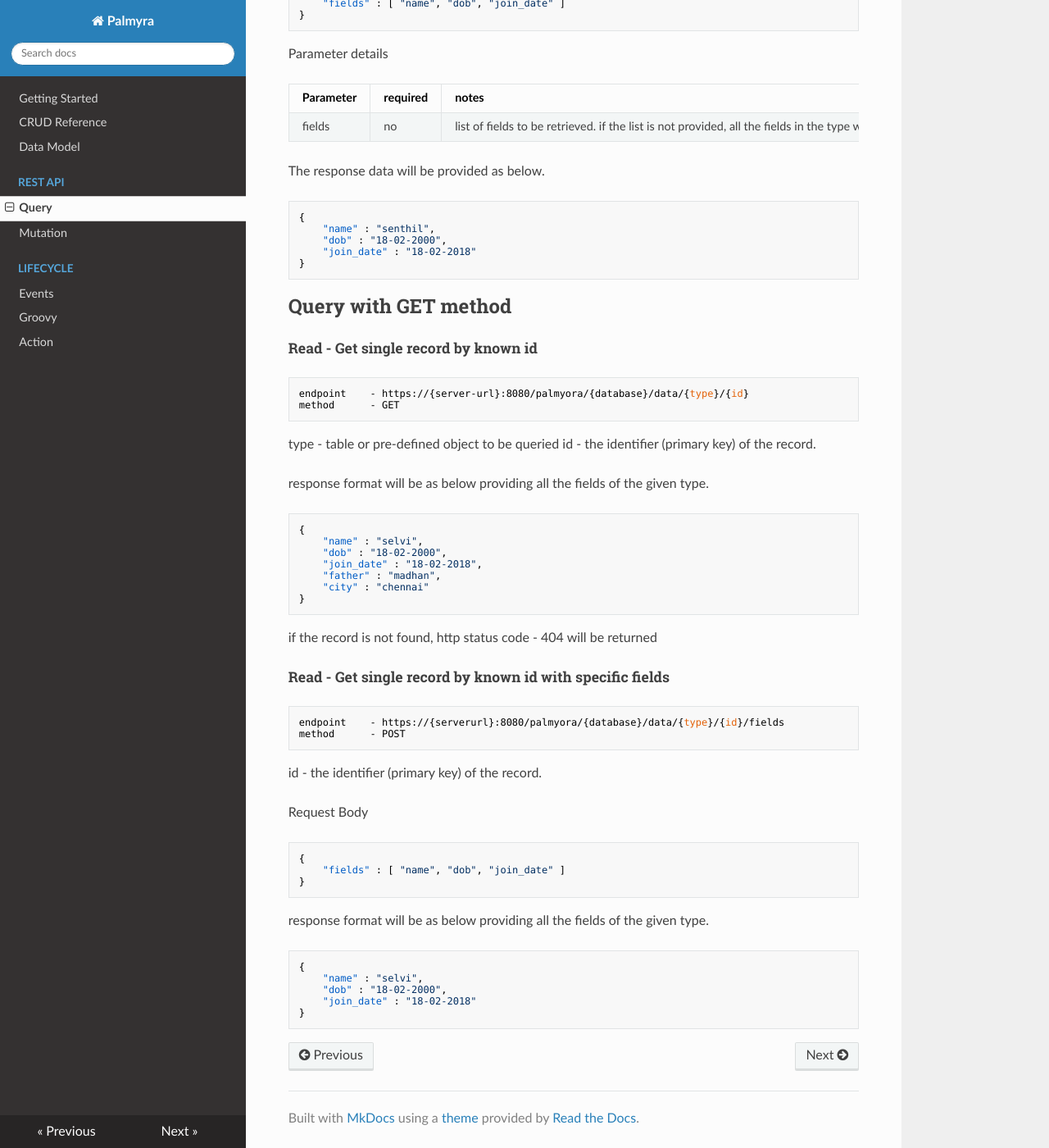
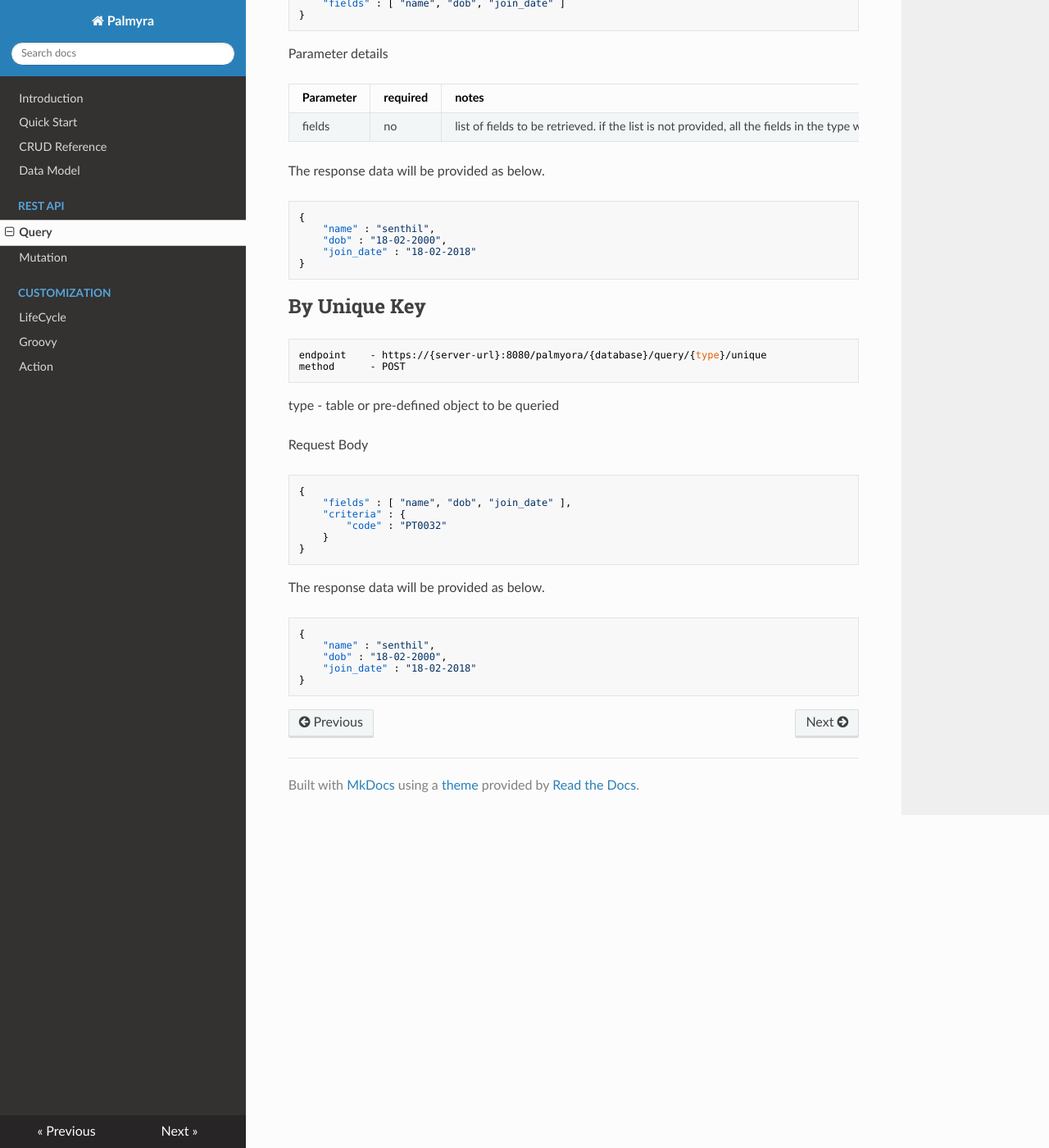
Before and after one commit to ksvraja/palmyra_reference, an MkDocs documentation site: the page built from docs/rest_ref/query.md, in a window 1280 px wide and 1400 px high, scrolled down 2087 px. Shown: the whole window at 82% size. Built offline with MkDocs 1.6.1, drawn with Linux system fonts in a browser that asks for light colours; nearby versions of some CDN libraries; some of the changed text lies outside the part shown.

````diff
--- a/docs/rest_ref/query.md
+++ b/docs/rest_ref/query.md
@@ -1,4 +1,6 @@
-## Query for the data
+## Query Options
+
+
 
 ```
 endpoint 	- https://{server-url}:8080/palmyora/{database}/query/{type}
@@ -73,7 +75,7 @@ The response data will be provided as below.
 
 
 
-## Get the result data as List
+## Result as List
 
 If the data should be retrieved as List of Tuples and does not require the above structure, query the data with the URL  as below. (adding 'list' to the URL)
 ```
@@ -114,7 +116,7 @@ If no data found matching the criteria.  an empty array will be returned.
 
 
 
-## Query for the Single record
+## By Primary Key
 
 ```
 endpoint 	- https://{server-url}:8080/palmyora/{database}/query/{type}/{id}
@@ -155,58 +157,36 @@ The response data will be provided as below.
 
 
 
-## Query with GET method
+## By Unique Key
 
-##### Read - Get single record by known id
+
 
 ```
-endpoint 	- https://{server-url}:8080/palmyora/{database}/data/{type}/{id}
-method 		- GET
+endpoint 	- https://{server-url}:8080/palmyora/{database}/query/{type}/unique
+method 		- POST
 ```
 
 type - table or pre-defined object to be queried
-id - the identifier (primary key) of the record.
-
-response format will be as below providing all the fields of the given type.
-
-```json
-{
-	"name" : "selvi",
-	"dob" : "18-02-2000",
-	"join_date" : "18-02-2018",
-    "father" : "madhan",
-    "city" : "chennai"
-}
-```
-
-if the record is not found, http status code - 404 will be returned
 
 
-
-##### Read - Get single record by known id with specific fields
-
-```
-endpoint 	- https://{serverurl}:8080/palmyora/{database}/data/{type}/{id}/fields
-method 		- POST
-```
-
-id - the identifier (primary key) of the record.
 
 Request Body
 
 ```json
 {
- 	"fields" : [ "name", "dob", "join_date" ]
+    "fields" : [ "name", "dob", "join_date" ],
+	"criteria" : {
+		"code" : "PT0032"
+	}
 }
 ```
 
 
-
-response format will be as below providing all the fields of the given type.
+The response data will be provided as below.
 
 ```json
 {
-	"name" : "selvi",
+	"name" : "senthil",
 	"dob" : "18-02-2000",
 	"join_date" : "18-02-2018"
 }
--- a/mkdocs.yml
+++ b/mkdocs.yml
@@ -2,13 +2,14 @@ site_name: Palmyra
 theme:
         name: 'readthedocs'
 nav:
-        - Getting Started : index.md
+        - Introduction : index.md
+        - Quick Start : quick_start.md
         - CRUD Reference : concepts/crud.md
         - Data Model : concepts/datamodel.md
         - REST API :
                 - Query : rest_ref/query.md
                 - Mutation : rest_ref/mutation.md
-        - LifeCycle :
-                - Events : dev_ref/lifecycle.md
+        - Customization :
+                - LifeCycle : dev_ref/lifecycle.md
                 - Groovy : dev_ref/groovy.md
                 - Action : dev_ref/action.md
````
Also changed, not shown: docs/concepts/crud.md (+16 -28 lines), docs/index.md (+20 -26 lines), docs/quick_start.md (added, +47 -0 lines), docs/rest_ref/mutation.md (+9 -11 lines).
